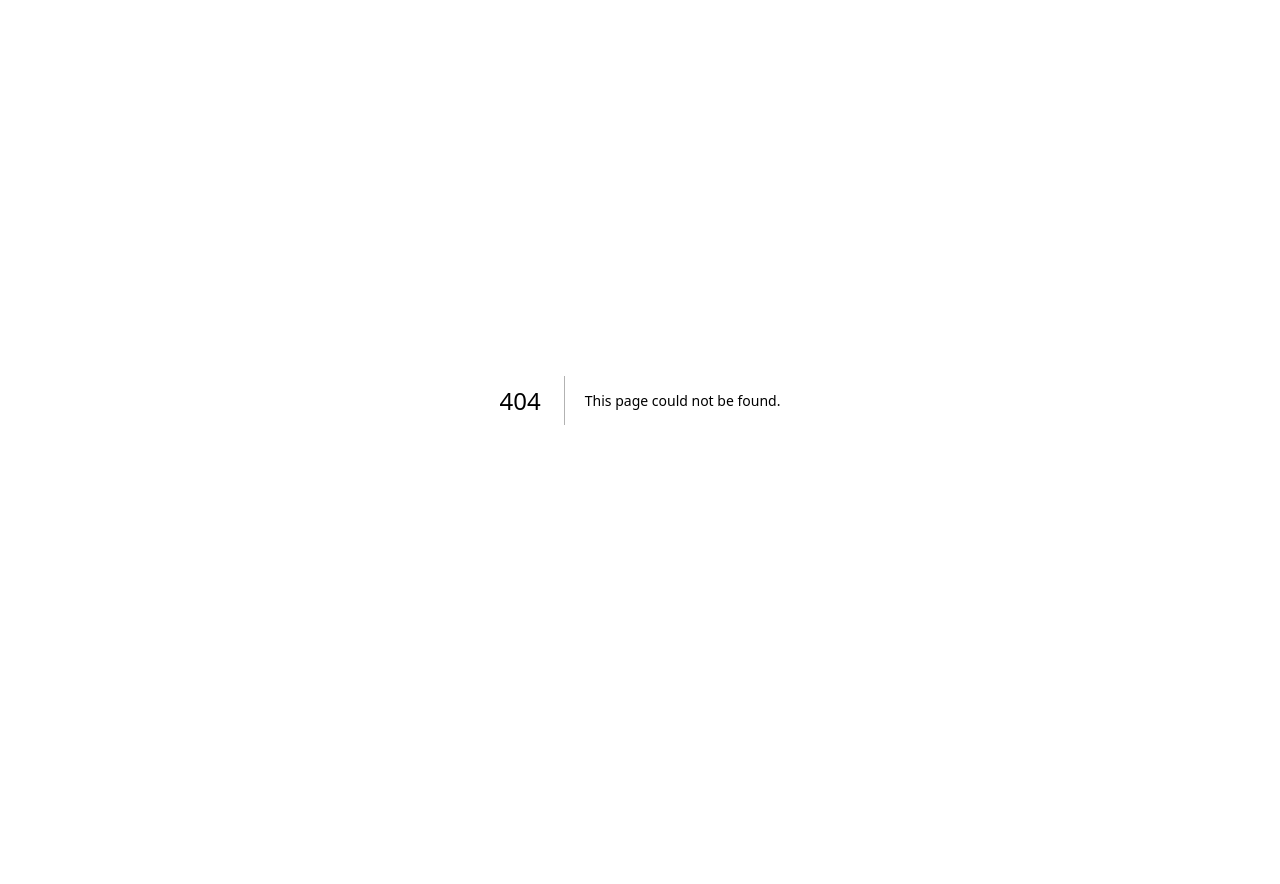
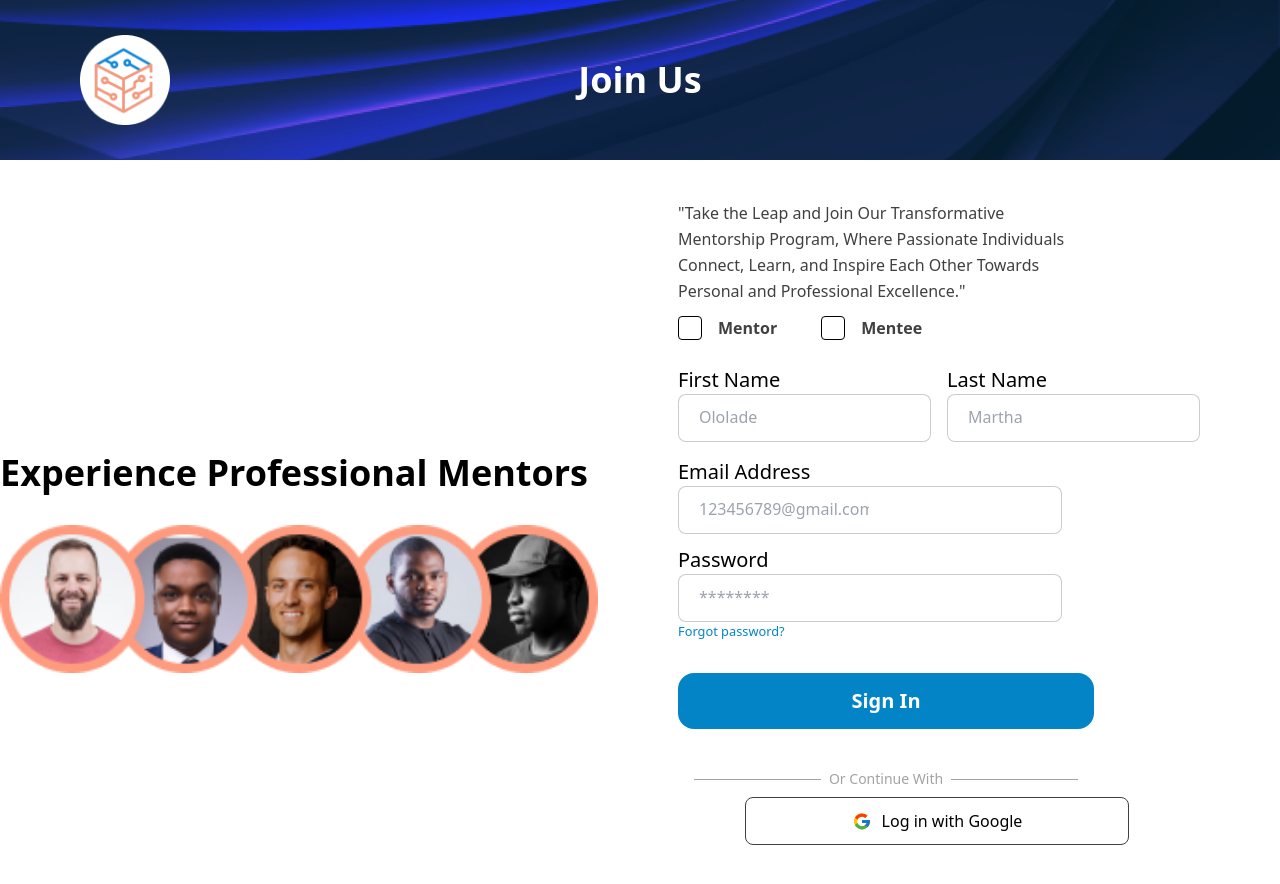
Before and after one commit to mentormeintech/mmit-webapp, a Next.js app: page /mentorsignup in a window 1280 px wide. Before the commit this address had no page. Shown: the top 884 px of the page. Before the commit the page ends 800 px from the top, so only its background shows below. Built offline with nearby package versions, Linux system fonts and the light colour scheme.

Commit message:
feat: Created mentor signup page

```diff
--- /dev/null
+++ b/src/pages/mentorsignup.js
@@ -0,0 +1,136 @@
+import Image from "next/image";
+import Link from "next/link";
+import LoginSide from "@/Components/loginside";
+
+const Mentorsignup = () => {
+	return (
+		<>
+			<div>
+				<div className="flex flex-row items-center relative">
+					<div className="absolute flex items-center left-20">
+						<Link href="/findamentor">
+							<Image
+								src="/images/logo.png"
+								alt="Logo"
+								width={90}
+								height={10}
+								className="cursor-pointer"
+							/>
+						</Link>
+					</div>
+					<Image
+						src="/images/background.png"
+						alt="Background"
+						width={2000}
+						height={50}
+						className="h-40"
+					/>
+					<h1 className="absolute z-10 text-4xl font-semibold text-white flex text-center left-1/2 transform -translate-x-1/2">
+						Join Us
+					</h1>
+				</div>
+				<div className="flex flex-row justify-evenly items-center">
+					<LoginSide />
+					<div className="w-173 p-20 -top-10 relative">
+						<div className="text-neutral-700 w-[26rem] text-base leading-relaxed font-normal">
+							{`"Take the Leap and Join Our Transformative Mentorship Program,
+							Where Passionate Individuals Connect, Learn, and Inspire Each
+							Other Towards Personal and Professional Excellence."`}
+						</div>
+
+						<div className="justify-start items-start gap-11 inline-flex mt-3">
+							<label className="justify-start items-center gap-4 inline-flex">
+								<input
+									type="checkbox"
+									name="role"
+									value="mentor"
+									className="hidden"
+								/>
+								<div className="w-6 h-6 cursor-pointer relative rounded border border-black" />
+								<div className="text-center text-neutral-700 text-base font-semibold">
+									Mentor
+								</div>
+							</label>
+							<label className="justify-start items-center gap-4 inline-flex">
+								<input
+									type="checkbox"
+									name="role"
+									value="mentor"
+									className="hidden"
+								/>
+								<div className="w-6 h-6 cursor-pointer relative rounded border border-black" />
+								<div className="text-center text-neutral-700 text-base font-semibold">
+									Mentee
+								</div>
+							</label>
+						</div>
+						<form className="mt-5">
+							<div className="flex flex-row items-center justify-between mb-[1rem]">
+								<div className="flex flex-col">
+									<p className="text-xl">First Name</p>
+									<input
+										className="h-12 pl-5  pt-1.5 pb-2 rounded-lg border border-black border-opacity-20 justify-start items-center outline-none inline-flex"
+										type="text"
+										placeholder="Ololade"
+									/>
+								</div>
+								<div className="flex ml-4 flex-col">
+									<p className="text-xl">Last Name</p>
+									<input
+										className="h-12 pl-5 pt-1.5 pb-2 rounded-lg border border-black border-opacity-20 justify-start items-center outline-none inline-flex"
+										type="text"
+										placeholder="Martha"
+									/>
+								</div>
+							</div>
+							<p className="text-xl">Email Address</p>
+							<input
+								className="w-96 h-12 pr-12 pl-5 pr-48 pt-1.5 pb-2 rounded-lg border border-black border-opacity-20 justify-start items-center outline-none inline-flex"
+								type="email"
+								name="email"
+								placeholder="123456789@gmail.com"
+							/>
+							<p className="text-xl mt-3">Password</p>
+							<input
+								className="w-96 h-12 pl-5 pr-48 pt-1.5 pb-2 rounded-lg border border-black border-opacity-20 justify-start items-center outline-none inline-flex"
+								type="password"
+								name="password"
+								placeholder="********"
+							/>
+							<small className="block text-sky-600 text-15px font-normal">
+								Forgot password?
+							</small>
+							<div className=" mt-8">
+								<button className="text-white text-xl whitespace-nowrap font-bold w-96 h-14 px-52 py-3.5 bg-sky-600 rounded-2xl justify-center items-center inline-flex">
+									Sign In
+								</button>
+								<div className="flex justify-center -ml-1 mt-8 flex-col">
+									<div class="flex items-center space-x-2 w-96 ml-5 justify-center mt-42px">
+										<div class="border-t border-neutral-400 flex-grow"></div>
+										<div class="py-2 text-neutral-400 text-sm font-medium">
+											Or Continue With
+										</div>
+										<div class="border-t border-neutral-400 flex-grow"></div>
+									</div>
+									<div className="flex w-414px justify-center items-center">
+										<button className="w-96 h-12 p-2.5 rounded-lg border border-neutral-700 flex-row justify-center items-center gap-2.5 inline-flex">
+											<Image
+												src="/images/icons/googleicon.svg"
+												alt="Google Logo"
+												width={20}
+												height={20}
+											/>
+											<p>Log in with Google</p>
+										</button>
+									</div>
+								</div>
+							</div>
+						</form>
+					</div>
+				</div>
+			</div>
+		</>
+	);
+};
+
+export default Mentorsignup;
```
